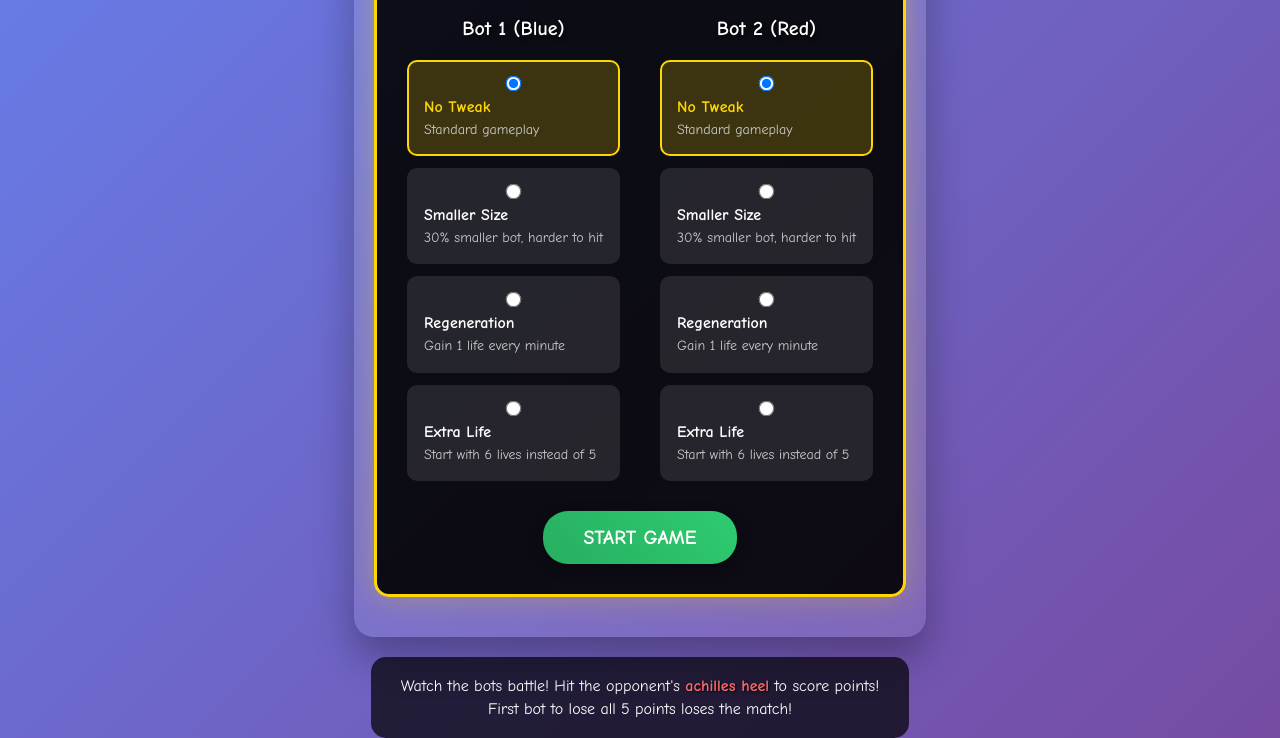
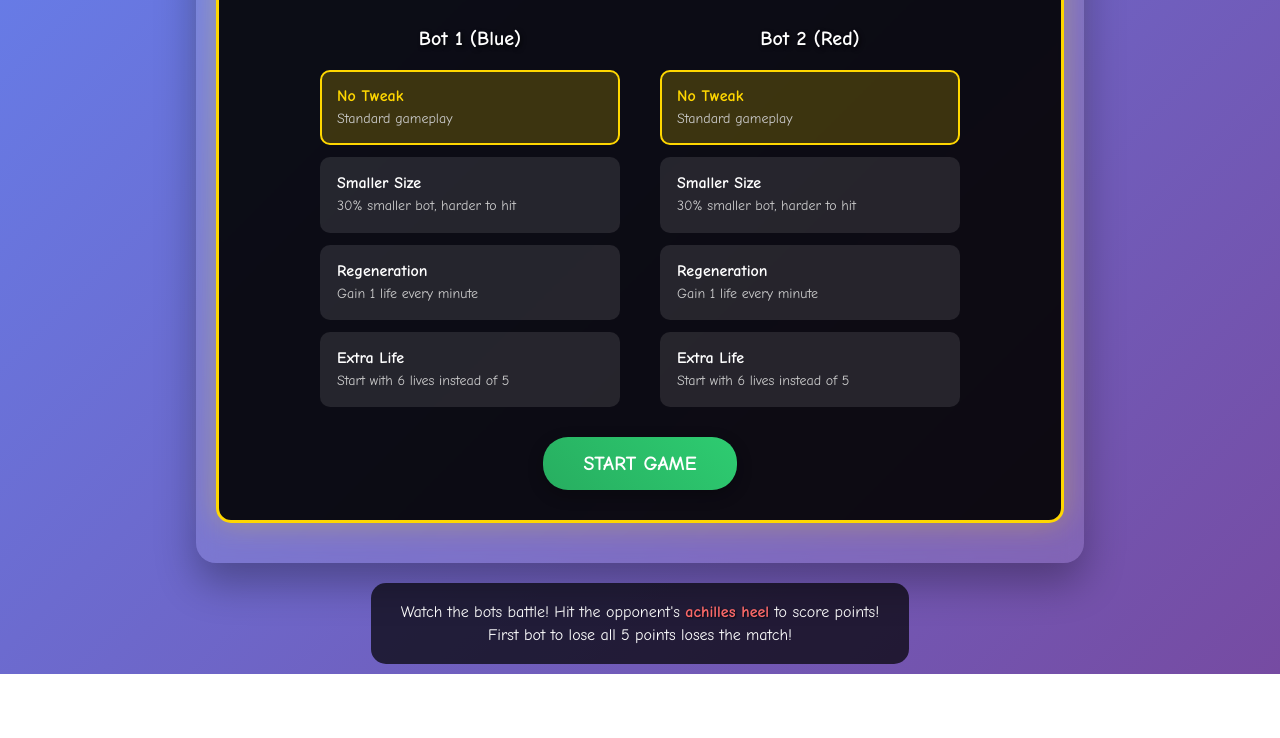
Before and after one commit to idofrizler/botarena, a plain HTML site: page index.html in a window 1280 px wide. Shown: the part 126-864 px from the top of the page. After the commit the page ends 800 px from the top, so only its background shows below. Drawn offline with Linux system fonts and the light colour scheme.

Commit message:
fixed tweak page style

```diff
--- a/style.css
+++ b/style.css
@@ -34,6 +34,8 @@ body {
     margin-bottom: 20px;
     border: 3px solid #ffd700;
     box-shadow: 0 0 30px rgba(255, 215, 0, 0.3);
+    width: 848px; /* Match canvas width (800) + borders (4px each side) + padding */
+    box-sizing: border-box;
 }
 
 .menu-header {
@@ -96,8 +98,7 @@ body {
 }
 
 .tweak-option input[type="radio"] {
-    margin-bottom: 8px;
-    transform: scale(1.2);
+    display: none; /* Hide the actual radio button */
 }
 
 .tweak-option input[type="radio"]:checked + .tweak-name {
```
